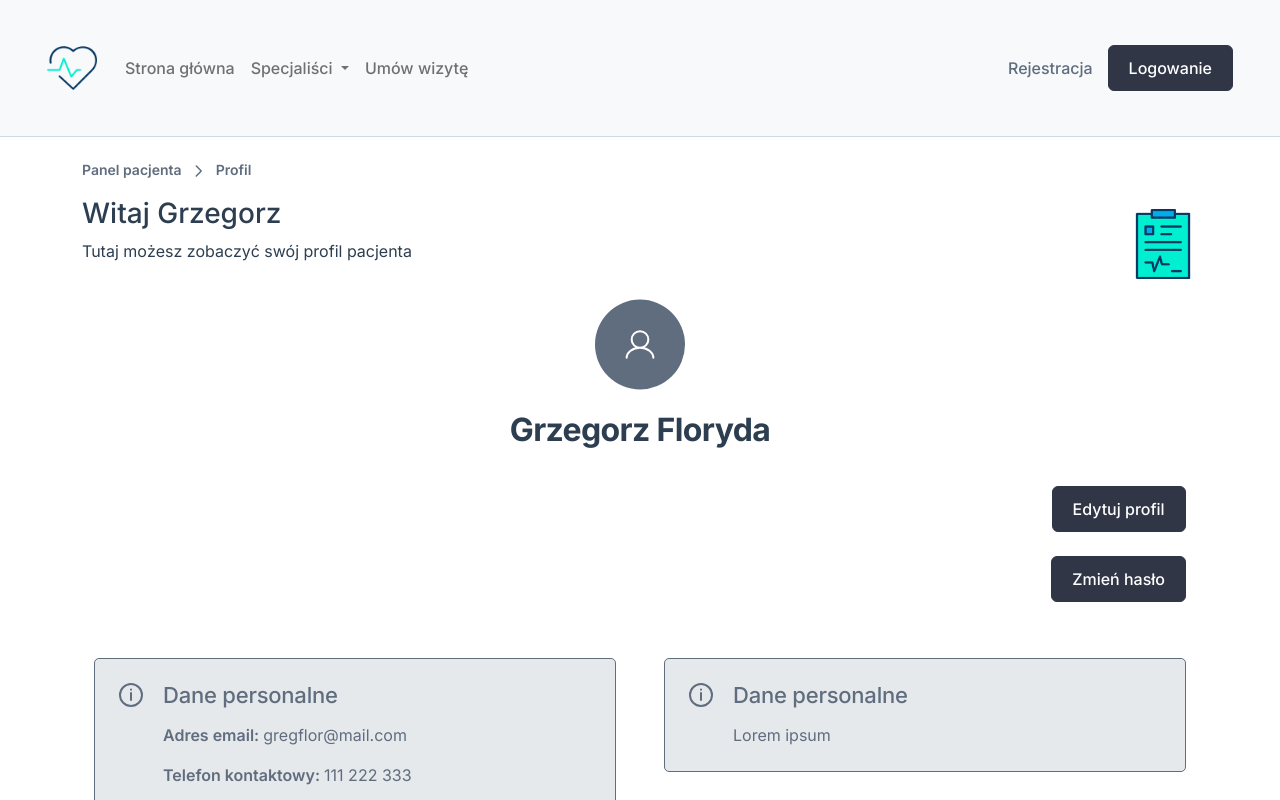
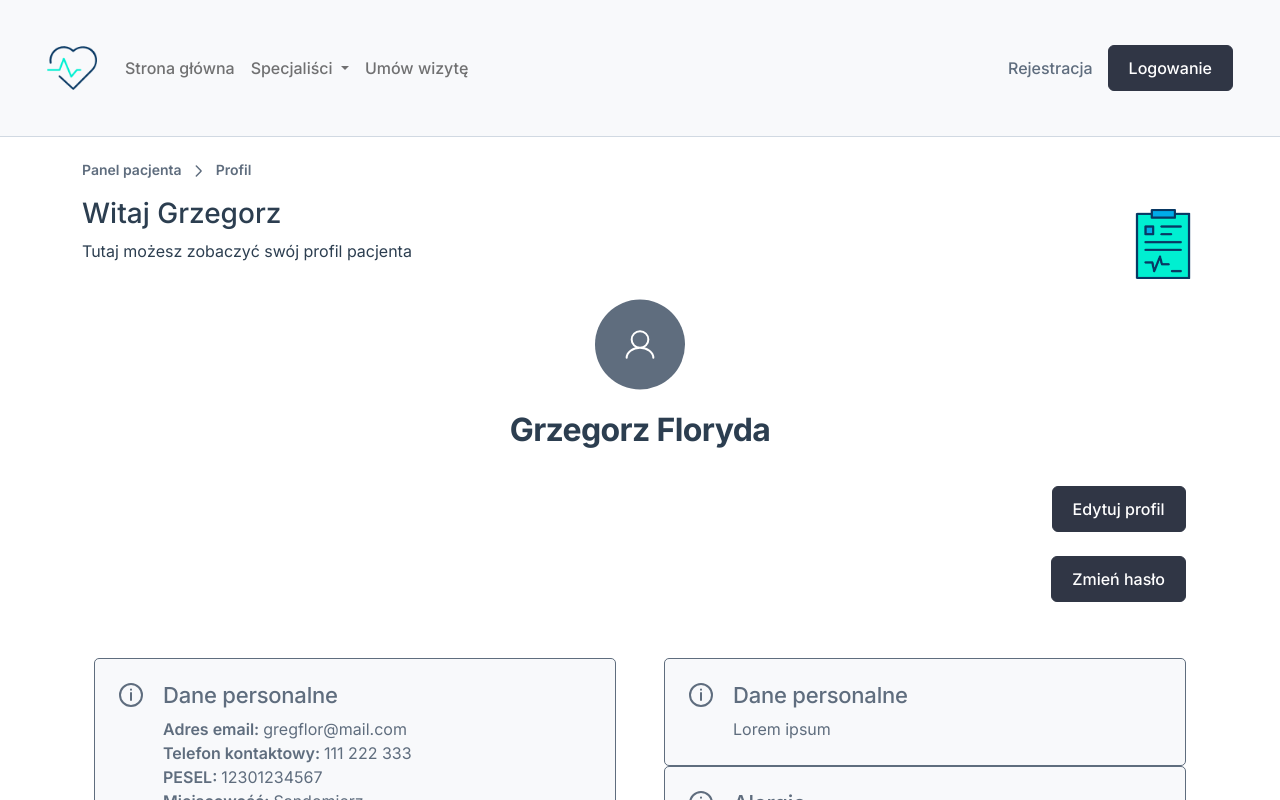
Before and after one commit to kacperrymkiewicz/StudentClinic-Vue, a Vue app in the folder frontend/: page /profil in a window 1280 px wide. Shown: the top 800 px of the page. Built offline with nearby package versions, Linux system fonts and the light colour scheme.

Commit message:
minor update of div names in BaseCard component

```diff
--- a/frontend/src/components/BaseCard.vue
+++ b/frontend/src/components/BaseCard.vue
@@ -1,50 +1,62 @@
 <template>
     <div class="container">
-        <div class="outside-wrapper">
+        <div class="outer-wrapper">
             <svg class="info-icon" width="24" height="24" viewBox="0 0 24 24" fill="none" xmlns="http://www.w3.org/2000/svg">
                 <path d="M12 17L12 10M12 6.5794V6.63843M1 12C1 5.92487 5.92487 1 12 1C18.0751 1 23 5.92487 23 12C23 18.0751 18.0751 23 12 23C5.92487 23 1 18.0751 1 12Z" stroke="#5F6D7E" stroke-width="2" stroke-linecap="round"/>
             </svg>
-            <div class="inside-wrapper">
+            <div class="inner-wrapper">
                 <p class="title"><slot name="title"></slot></p>
                 <div class="content">
                     <slot name="content"></slot>
                 </div>
             </div>
+            <base-button class="button" type="dark" v-if="this.hasButton">Pokaż szczegóły</base-button>
         </div>
     </div>
 </template>
 
 <script>
-
+export default {
+    props: {
+        hasButton: {
+            type: Boolean,
+            required: false,
+        }
+    }
+}
 </script>
 
 <style lang="scss" scoped>
 div.container {
-    margin-bottom: 30px;
+    @media (max-width: 992px) {
+        margin-bottom: 30px;
+    }
 
-    div.outside-wrapper {
+    div.outer-wrapper {
         display: flex;
         padding: 24px;
-        background-color: #E6E9EC;
+        background-color: #F8F9FB;
         border: 1.5px solid $base-card-elements;
         border-radius: 5px;
         color: $base-card-elements;
-
+        position: relative;
 
         .title {
             font-weight: 500;
             font-size: 22px;
             line-height: 24px;
             letter-spacing: -0.01em;
+            margin-bottom: 10px;
         }
 
-        div.inside-wrapper {
+        div.inner-wrapper {
             margin-left: 20px;
             text-align: left;
 
             div.content {
                 :slotted(p){
                     font-size: 16px;
+                    margin-bottom: 0px;
 
                     span {
                         font-weight: 600;
@@ -52,6 +64,14 @@ div.container {
                 }
             }
         }
+
+        .button {
+            position: absolute;
+            margin: 0;
+            bottom: 20px;
+            right: 20px;
+
+        }
     }
 }
 </style>
```
